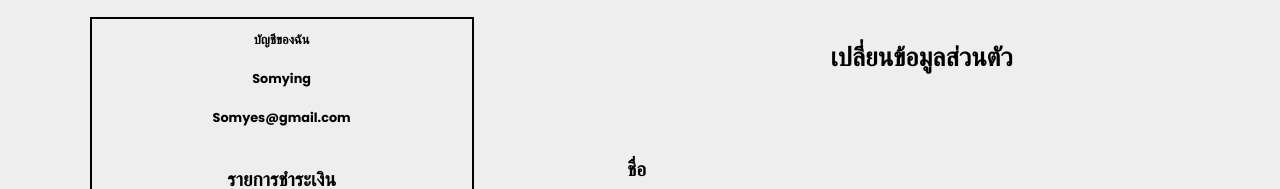
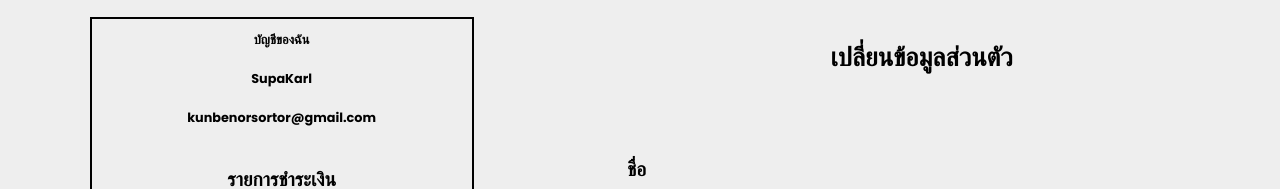
Before and after one commit to Shibaitle/ProjectWebDB-Store-Y2S1, a Next.js app: page /account in a window 1280 px wide. Shown: the part 169-358 px from the top of the page. Built offline with nearby package versions, Linux system fonts and the light colour scheme.

Commit message:
Last Push

```diff
--- a/components/CartContext.js
+++ b/components/CartContext.js
@@ -1,5 +1,4 @@
 import {createContext, useEffect, useState} from "react";
-import CartProduct from "./CartOrder";
 
 export const CartContext = createContext({});
 
--- a/components/History.js
+++ b/components/History.js
@@ -9,6 +9,7 @@ import Table from "@/components/Table";
 import Input from "@/components/Input";
 import ButtonLink from "@/components/ButtonLink";
 import Footer from "@/components/Footer"
+import { Order } from "@/models/Order";
 
 const Section =styled.section `
     height: auto;
@@ -142,8 +143,8 @@ export default function History(){
                                           {cartProducts.filter(id => id === product._id).length}
                                         </QuantityLabel>
                                         <strong>Steam</strong>
-                                        <strong>12/12/2023</strong>
-                                        <strong>HaHaha</strong>
+                                        <strong>{(new Date(Order.createdAt)).toLocaleString()}</strong>
+                                        <strong>{(product._id)}</strong>
 
                                     </Product_order>
 
--- a/components/UserInfo.js
+++ b/components/UserInfo.js
@@ -142,8 +142,8 @@ export default function UserInfo(/*userPic, userName, userEmail*/){
                         <User_info>
                             <Email_box>
                                 <h2>บัญชีของฉัน</h2>
-                                <h2>Somying</h2>
-                                <h2>Somyes@gmail.com</h2>
+                                <h2>SupaKarl</h2>
+                                <h2>kunbenorsortor@gmail.com</h2>
                             </Email_box>
                         </User_info>
                         <a href="history">รายการชำระเงิน</a>
```
